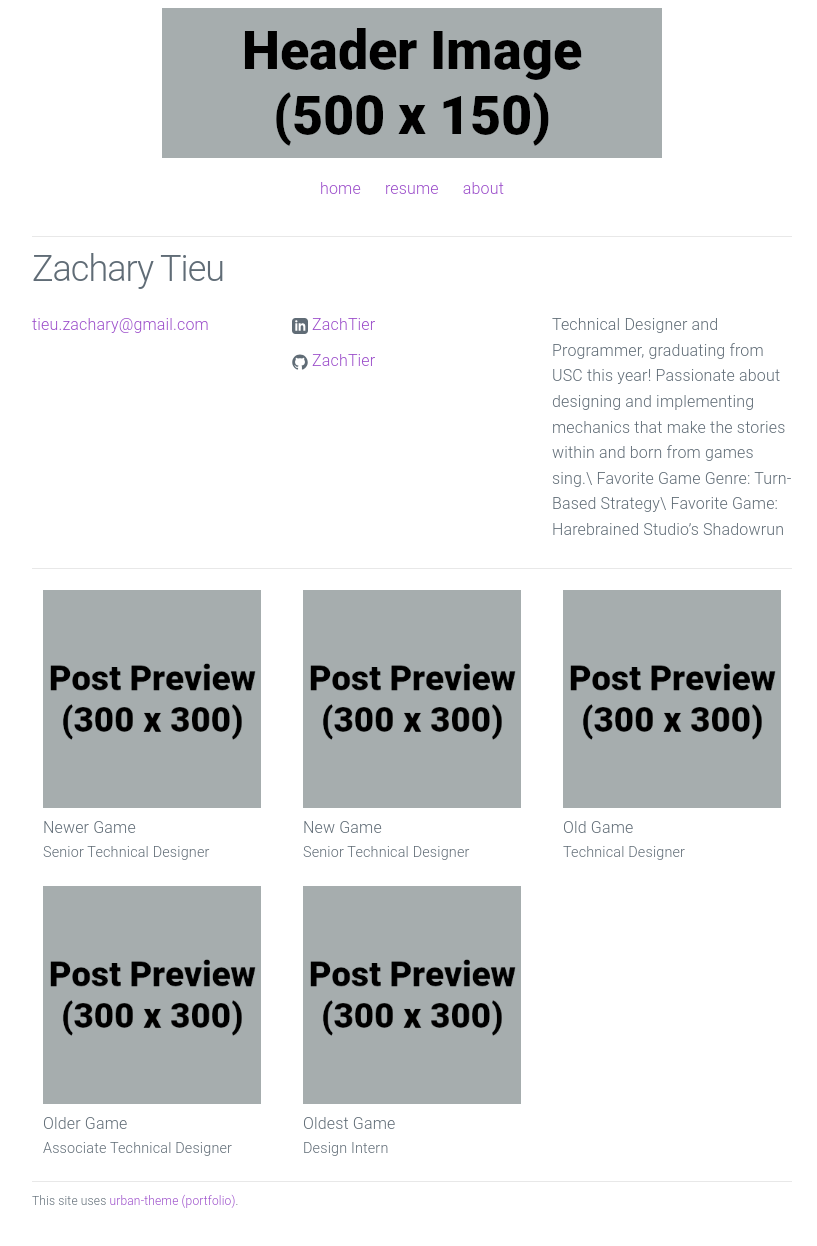
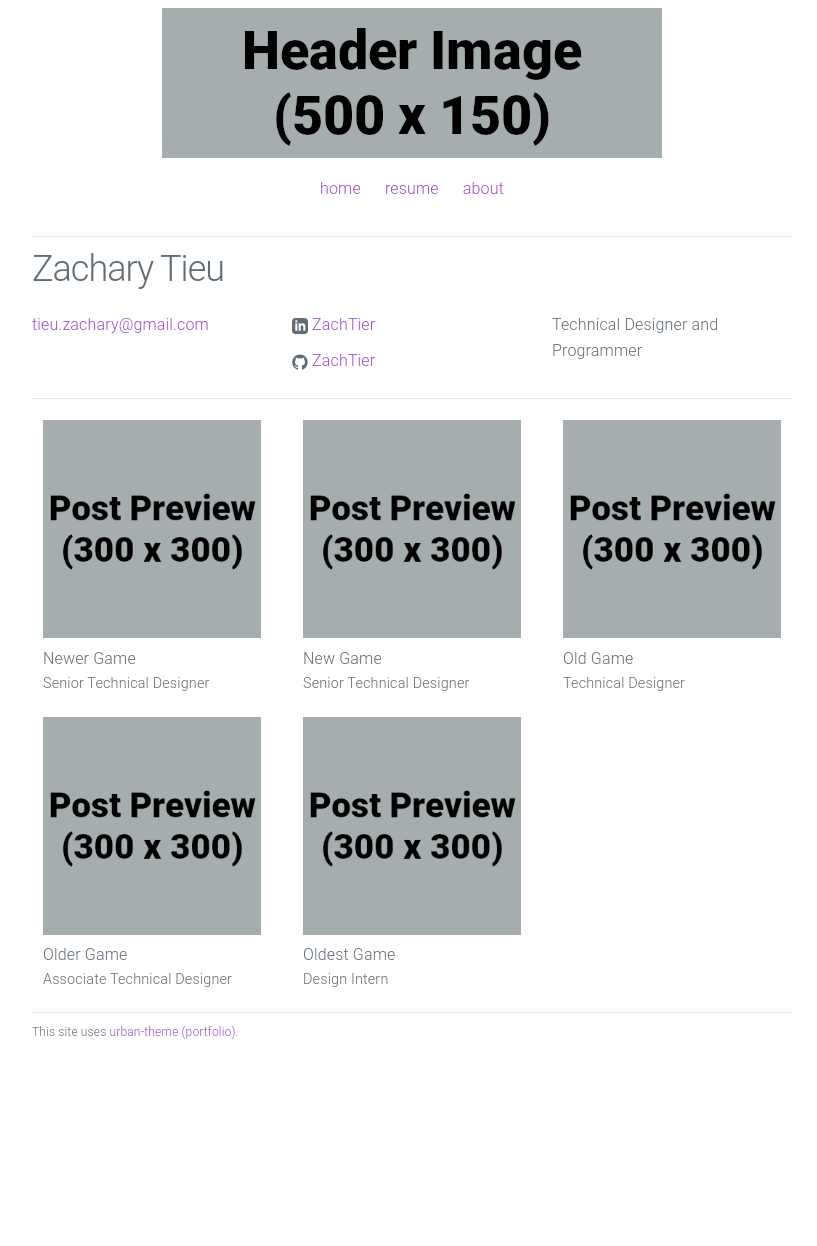
Before and after one commit to ZachTier/ZacharyTieu.github.io, a Jekyll site: the page built from index.html, in a window 1280 px wide. Shown: the whole page, without its empty margins (228-1045 px from the left). Built offline with Jekyll 4.4.1, drawn with Linux system fonts in a browser that asks for light colours; after the commit the page ends 1077 px from its top, so only the background shows below that.

Commit message:
Update _config.yml

```diff
--- a/_config.yml
+++ b/_config.yml
@@ -2,9 +2,7 @@
 title: Zachary Tieu
 email: tieu.zachary@gmail.com
 description: > # keep this and put description below
-  Technical Designer and Programmer, graduating from USC this year! Passionate about designing and implementing mechanics that make the stories within and born from games sing.\
-  Favorite Game Genre: Turn-Based Strategy\
-  Favorite Game: Harebrained Studio’s Shadowrun
+  Technical Designer and Programmer
 url: "https://zacharytieu.github.io" # the base hostname & protocol for your site
 linkedin_url: "www.linkedin.com/in/ztieu"
 github_username: ZachTier
```
